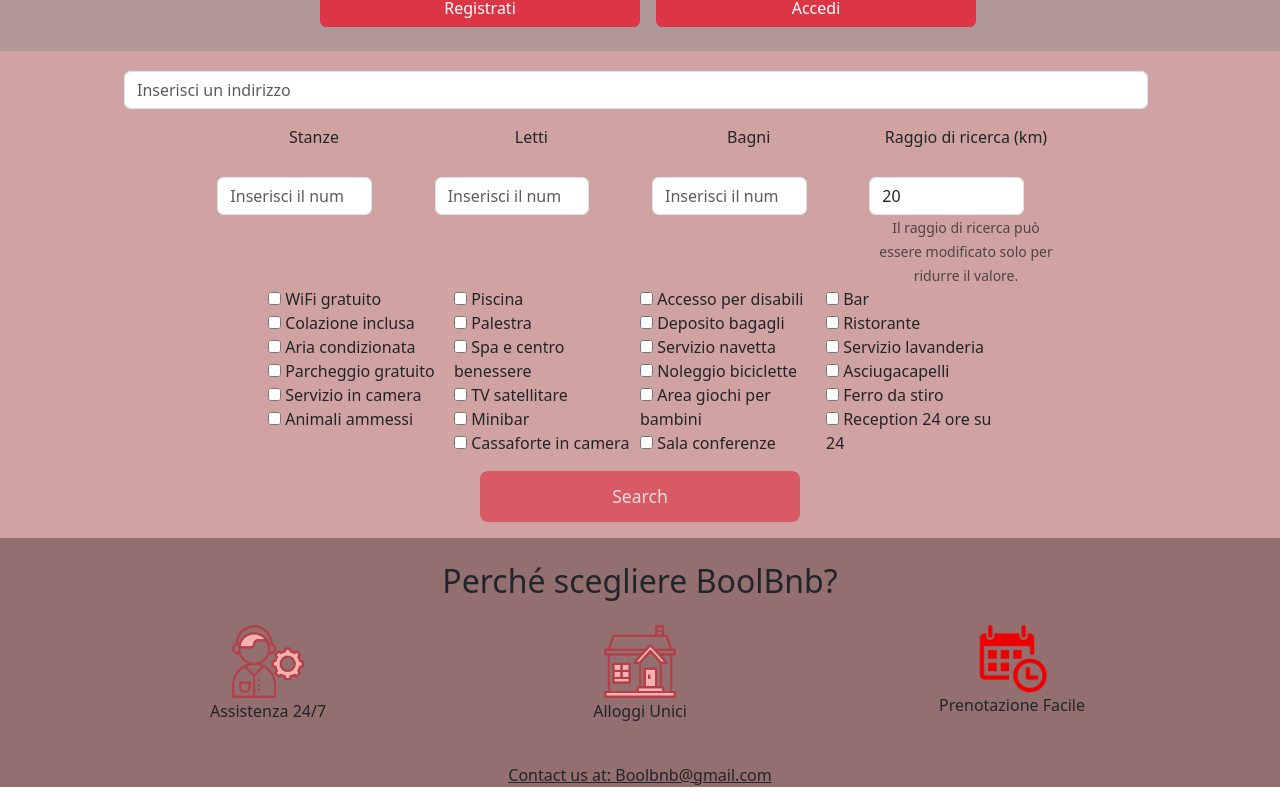
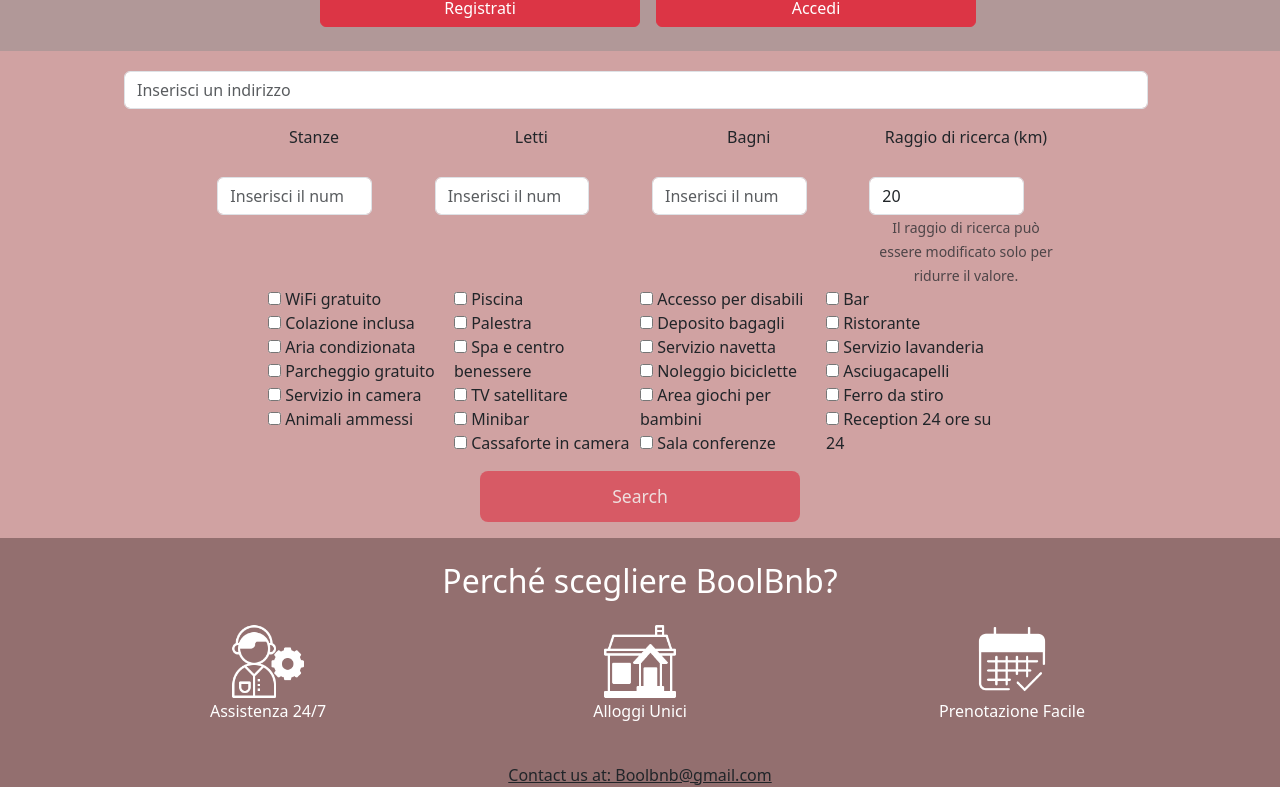
Before and after one commit to MatteoNeri99/BoolBnB_Vue, a Vue app: page / in a window 1280 px wide. Shown: the part 368-1171 px from the top of the page. Built offline with nearby package versions, Linux system fonts and the light colour scheme.

Commit message:
Modificato incone di homepage

```diff
--- a/src/pages/AppHomepage.vue
+++ b/src/pages/AppHomepage.vue
@@ -44,10 +44,10 @@ export default  {
     <ProvaRicerca/>
   </main>
   <footer class="pt-4">
-    <div>
+    <div class="white-color">
       <h2 class="mb-4 text-center">Perché scegliere BoolBnb?</h2>
     </div>
-    <div class="container">
+    <div class="container white-color">
       <div class="d-flex flex-row w-00 text-center">
         <div class="col-md-4">
             <img class="img" src="/src/img/customer-service.png" alt="Assistenza 24/7">
@@ -58,7 +58,7 @@ export default  {
             <p>Alloggi Unici</p>
         </div>
         <div class="col-md-4">
-            <img class="img" src="/src/img/booking.png" alt="Prenotazione Facile">
+            <img class="img" src="/src/img/sheet_8861435.png" alt="Prenotazione Facile">
             <p>Prenotazione Facile</p>
         </div>
       </div>
@@ -86,8 +86,14 @@ header{
   width: 50%;
   padding-bottom: 4rem;
 }
+
+.white-color{
+color: white;
+}
+
 img{
   width: 20%;
+  filter: brightness(0) invert(1);
 }
 footer{
   background-color: #936f6f;
```
Also changed, not shown: src/img/sheet_8861435.png (added).
